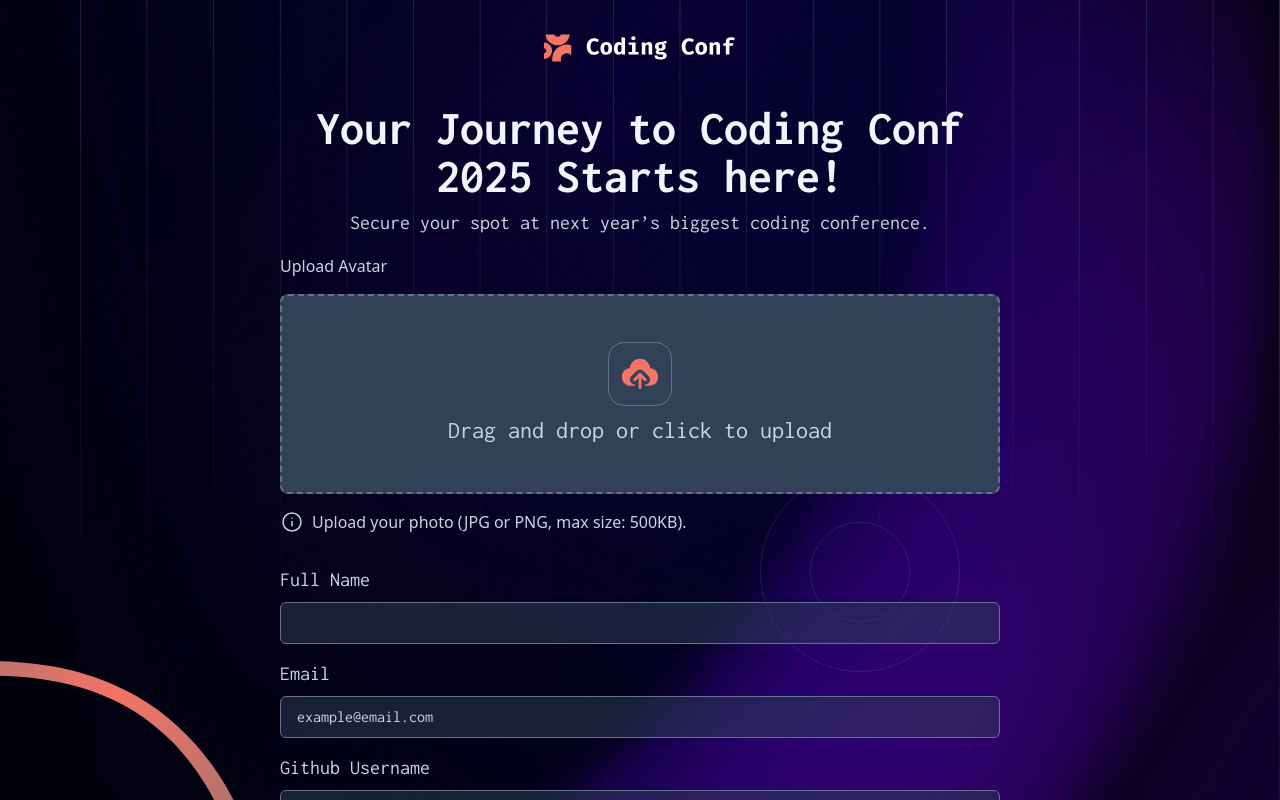
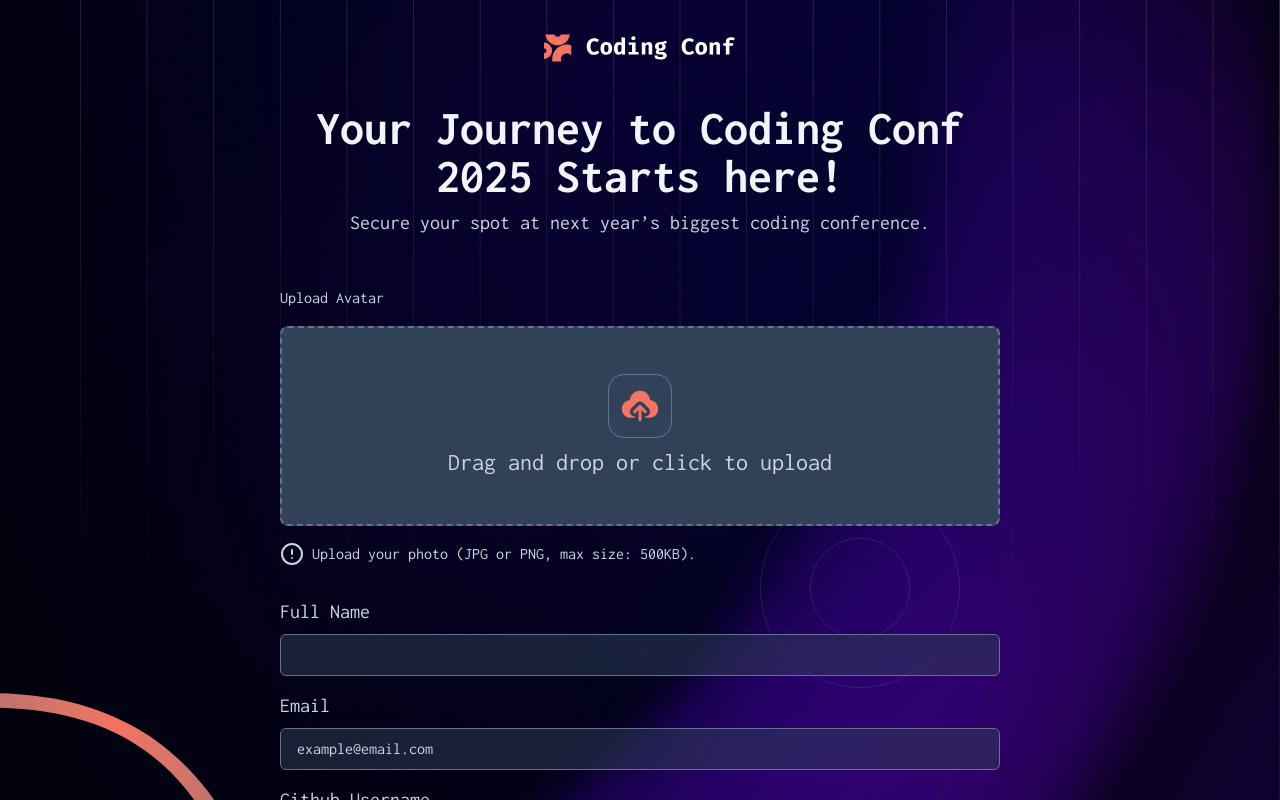
Before and after one commit to flavioporfirio/frontend-mentor, a React (Vite) app in the folder conference-ticket-generator/: page / in a window 1280 px wide. Shown: the top 800 px of the page. Built offline with nearby package versions, Linux system fonts and the light colour scheme; the HTML template or start-up script is replaced by a standard one.

Commit message:
adding form data, handling form error, ticket component

```diff
--- a/conference-ticket-generator/index.html
+++ b/conference-ticket-generator/index.html
@@ -6,7 +6,7 @@
     <meta name="viewport" content="width=device-width, initial-scale=1.0" />
     <title>Vite + React</title>
   </head>
-  <body className="font-script">
+  <body>
     <div id="root"></div>
     <script type="module" src="/src/main.jsx"></script>
   </body>
--- a/conference-ticket-generator/package.json
+++ b/conference-ticket-generator/package.json
@@ -11,6 +11,7 @@
   },
   "dependencies": {
     "@tailwindcss/vite": "^4.0.6",
+    "lucide-react": "^0.475.0",
     "react": "^19.0.0",
     "react-dom": "^19.0.0",
     "react-dropzone": "^14.3.5",
--- a/conference-ticket-generator/src/App.jsx
+++ b/conference-ticket-generator/src/App.jsx
@@ -1,14 +1,29 @@
 import SignUpForm from "./pages/SignUpForm.jsx";
 import GeneratedTicket from "./pages/GeneratedTicket.jsx";
 
+import { useState } from "react";
+
+import Header from "./components/Header";
+import Form from "./components/Form";
+import Ticket from "./components/Ticket";
+
 export default function App() {
+  const [ticketGenerated, setTicketGenerated] = useState(false);
+  const [formData, setFormData] = useState({});
+
+  function handleFormData(data) {
+    setFormData({ ...data });
+  }
+  function handleTicketGenerated() {
+    setTicketGenerated((ticketGenerated) => !ticketGenerated);
+  }
+
   return (
-    // <div className="relative inset-0 bg-[url(./images/background-desktop.png)] bg-cover bg-no-repeat bg-center min-h-screen mx-auto flex flex-col items-center overflow-hidden z-[-10] ">
-    <div className="relative inset-0 min-h-screen mx-auto flex flex-col items-center overflow-hidden ">
+    <div className="relative inset-0 min-h-screen w-full mx-auto flex flex-col items-center overflow-hidden font-script">
       <img
         src="./images/background-desktop.png"
         alt="background"
-        className="absolute top-0 left-0 bg-cover bg-no-repeat bg-center z-[-1]"
+        className="absolute w-full h-full bg-cover bg-no-repeat bg-center z-[-1]"
       />
 
       <img
@@ -29,8 +44,44 @@ export default function App() {
         className="absolute top-1/2 right-1/4 w-[200px] h-auto z-[-1]"
       />
 
-      <SignUpForm />
-      <GeneratedTicket />
+      {ticketGenerated ? (
+        <GeneratedTicket>
+          <Header
+            title={
+              <p>
+                Congrats,{" "}
+                <span className="bg-gradient-to-r from-orange-500 to-white text-transparent bg-clip-text">
+                  {formData.watchFormData.name}!
+                </span>{" "}
+                Your ticket is ready.
+              </p>
+            }
+            subtitle={
+              <p>
+                We have emailed your ticket to{" "}
+                <span className="text-orange-500">
+                  {formData.watchFormData.email}
+                </span>{" "}
+                and will send updates in the run up to the event.
+              </p>
+            }
+          />
+
+          <Ticket formData={formData} />
+        </GeneratedTicket>
+      ) : (
+        <SignUpForm onHandleTicketGenerated={handleTicketGenerated}>
+          <Header
+            title="Your Journey to Coding Conf 2025 Starts here!"
+            subtitle="Secure your spot at next year&rsquo;s biggest coding conference."
+          />
+          {/* <Avatar /> */}
+          <Form
+            onHandleTicketGenerated={handleTicketGenerated}
+            onHandleFormData={handleFormData}
+          />
+        </SignUpForm>
+      )}
     </div>
   );
 }
--- a/conference-ticket-generator/src/components/Avatar.jsx
+++ b/conference-ticket-generator/src/components/Avatar.jsx
@@ -3,6 +3,7 @@ import { useDropzone } from "react-dropzone";
 
 import iconInfo from "../assets/icon-info.svg";
 import iconUpload from "../assets/icon-upload.svg";
+import { CircleAlert } from "lucide-react";
 
 export default function Avatar() {
   const [preview, setPreview] = useState(undefined);
@@ -73,8 +74,8 @@ export default function Avatar() {
       <div className="flex items-center gap-2">
         <img src={iconInfo} alt="info icon" className="w-6 h-6" />
 
-        <p className="text-slate-300">
-          Upload your photo (JPG or PNG, max size: 500KB).
+        <p className={"text-slate-300"}>
+          <p>Upload your photo (JPG or PNG, max size: 500KB).</p>
         </p>
       </div>
     </div>
--- a/conference-ticket-generator/src/components/Form.jsx
+++ b/conference-ticket-generator/src/components/Form.jsx
@@ -1,6 +1,14 @@
+import { useState, useCallback } from "react";
+import { useDropzone } from "react-dropzone";
+
+import iconUpload from "../assets/icon-upload.svg";
+
 import { useForm } from "react-hook-form";
+import { CircleAlert } from "lucide-react";
 
-export default function Form() {
+const FILE_LIMIT = 500000;
+
+export default function Form({ onHandleTicketGenerated, onHandleFormData }) {
   const {
     register,
     handleSubmit,
@@ -8,15 +16,97 @@ export default function Form() {
     formState: { errors },
   } = useForm();
 
-  const onSubmit = function (data) {
-    console.log(data);
+  const [preview, setPreview] = useState(undefined);
+  const [selectedFile, setSelectedFile] = useState(undefined);
+
+  const onDrop = useCallback((acceptedFiles) => {
+    if (isValidFile(acceptedFiles[0])) {
+      setSelectedFile(acceptedFiles[0]);
+      const file = new FileReader();
+
+      file.onload = function () {
+        setPreview(file.result);
+      };
+
+      file.readAsDataURL(acceptedFiles[0]);
+    } else {
+      setSelectedFile(acceptedFiles[0]);
+      // alert("Invalid file type or size");
+    }
+  }, []);
+
+  const { getRootProps, getInputProps } = useDropzone({
+    onDrop,
+  });
+
+  const isValidFile = (file) => {
+    return file && file.type.startsWith("image/") && file.size <= FILE_LIMIT;
   };
+
+  const onSubmit = function () {
+    onHandleFormData({ watchFormData, selectedFile });
+    onHandleTicketGenerated();
+  };
+
+  const watchFormData = watch();
 
   return (
     <form
       onSubmit={handleSubmit(onSubmit)}
       className="flex flex-col gap-4 my-8"
     >
+      <div className="flex flex-col gap-4 my-4">
+        <p className="text-slate-300">Upload Avatar</p>
+
+        <div
+          className="relative flex flex-col items-center gap-3 h-50 rounded-lg border-dashed border-2 border-slate-500 justify-center bg-slate-700"
+          {...getRootProps()}
+        >
+          {preview ? (
+            <p className="w-50 h-50 flex items-center justify-center">
+              <img src={preview} alt="uploaded preview" />
+            </p>
+          ) : (
+            <label htmlFor="image" className="flex flex-col items-center gap-2">
+              <img
+                src={iconUpload}
+                alt="upload icon"
+                className="bg-slate-700 border
+            multiple
+            border-slate-500 rounded-2xl w-16 h-16 p-2"
+              />
+              <span className="text-2xl text-slate-300 font-script">
+                Drag and drop or click to upload
+              </span>
+            </label>
+          )}
+
+          <input
+            name="image"
+            type="file"
+            id="image"
+            accept="image/jpg, image/png"
+            className="w-full h-full opacity-0 absolute"
+            {...getInputProps()}
+          />
+        </div>
+
+        <div className="flex items-center gap-2">
+          <p
+            className={`flex gap-2 text-base ${
+              selectedFile && !isValidFile(selectedFile)
+                ? "text-orange-700"
+                : "text-slate-300"
+            }`}
+          >
+            <CircleAlert />
+            {selectedFile && !isValidFile(selectedFile)
+              ? "File too large. Please upload a photo under 500KB."
+              : "Upload your photo (JPG or PNG, max size: 500KB)."}
+          </p>
+        </div>
+      </div>
+
       <div className="flex flex-col gap-2">
         <label className="text-slate-300 font-script  text-xl" htmlFor="name">
           Full Name
@@ -25,8 +115,14 @@ export default function Form() {
           name="name"
           type="text"
           className="w-full px-4 py-2 bg-slate-700/50 border border-slate-500 rounded-md focus:outline-none focus:ring-1 focus:ring-slate-300 text-slate-300 font-script text-base "
-          {...register("name", { required: true })}
+          {...register("name", { required: "Enter your name." })}
         />
+        {errors.name && (
+          <div className="flex gap-2 text-orange-700 text-base">
+            <CircleAlert />
+            <p>{errors.name.message}</p>
+          </div>
+        )}
       </div>
       <div className="flex flex-col gap-2">
         <label className="text-slate-300 font-script  text-xl" htmlFor="email">
@@ -35,24 +131,43 @@ export default function Form() {
         <input
           name="email"
           type="email"
-          {...register("email", {
-            pattern: /^[a-zA-Z0-9._%+-]+@[a-zA-Z0-9.-]+\.[a-zA-Z]{2,}$/,
-          })}
+          {...register(
+            "email",
+            {
+              pattern: /^[a-zA-Z0-9._%+-]+@[a-zA-Z0-9.-]+\.[a-zA-Z]{2,}$/,
+            },
+            { required: "Enter a valid email address." }
+          )}
           className="z-10 w-full px-4 py-2 bg-slate-700/50 border border-slate-500 rounded-md focus:outline-none focus:ring-1 focus:ring-slate-300 text-slate-300 font-script text-base placeholder-slate-300"
           placeholder="example@email.com"
         />
+        {errors.email && (
+          <div className="flex gap-2 text-orange-700 text-base">
+            <CircleAlert />
+            <p>{errors.email.message}</p>
+          </div>
+        )}
       </div>
+
       <div className="flex flex-col gap-2">
         <label className="text-slate-300 font-script  text-xl" htmlFor="github">
           Github Username
         </label>
         <input
-          name="github-username"
+          name="githubUsername"
           type="text"
-          {...register("github-username", { required: true })}
+          {...register("githubUsername", {
+            required: "Enter your github username.",
+          })}
           className="w-full px-4 py-2 bg-slate-700/50 border border-slate-500 rounded-md focus:outline-none focus:ring-1 focus:ring-slate-300 text-slate-300 font-script text-base placeholder-slate-300"
           placeholder="@yourusername"
         />
+        {errors.githubUsername && (
+          <div className="flex gap-2 text-orange-700 text-base">
+            <CircleAlert />
+            <p>{errors.githubUsername.message}</p>
+          </div>
+        )}
       </div>
 
       <button
--- /dev/null
+++ b/conference-ticket-generator/src/components/Ticket.jsx
@@ -0,0 +1,40 @@
+const date = new Date();
+
+export default function Ticket({ formData }) {
+  const imageUrl = URL.createObjectURL(formData.selectedFile);
+
+  console.log(formData);
+  return (
+    <div className="relative bg-[url(./images/pattern-ticket.svg)] bg-center bg-no-repeat bg-contain w-full h-[400px] object-contain mt-20 grid grid-cols-2 p-8">
+      <div className="flex flex-col justify-between my-4">
+        <div className="">
+          <img src="./images/logo-full.svg" alt="logo" className="w-80 h-24" />
+          <p className="pl-20 text-slate-300">
+            {date.toDateString()} / Austin, TX{" "}
+          </p>
+        </div>
+        <div className="flex gap-4 items-center">
+          <img
+            src={imageUrl}
+            alt={`avatar do ${formData.watchFormData.name}`}
+            className="w-20 h-20 rounded-2xl"
+          />
+          <div>
+            <p className="text-5xl text-slate-300 pb-2">
+              {formData.watchFormData.name}
+            </p>
+            <div className="flex gap-2 items-center">
+              <img src="./src/assets/icon-github.svg" alt="" />
+              <p className="text-slate-300 text-xl">
+                {`@${formData.watchFormData.githubUsername}`}
+              </p>
+            </div>
+          </div>
+        </div>
+      </div>
+      <div className="absolute top-[50%] right-5  text-slate-300 text-3xl rotate-90">
+        <p>#01609</p>
+      </div>
+    </div>
+  );
+}
--- a/conference-ticket-generator/src/index.css
+++ b/conference-ticket-generator/src/index.css
@@ -4,7 +4,6 @@
 
 @theme {
   --font-script: "Inconsolata", sans-serif;
-  --font-gradient: "linear-gradient(to right, hsl(7, 86%, 67%), hsl(0, 0%, 100%))";
 }
 /*
 - Neutral 0: hsl(0, 0%, 100%) // bg-white
--- a/conference-ticket-generator/src/pages/GeneratedTicket.jsx
+++ b/conference-ticket-generator/src/pages/GeneratedTicket.jsx
@@ -1,3 +1,3 @@
-export default function GeneratedTicket() {
-  return <div></div>;
+export default function GeneratedTicket({ children }) {
+  return <div>{children}</div>;
 }
--- a/conference-ticket-generator/src/pages/SignUpForm.jsx
+++ b/conference-ticket-generator/src/pages/SignUpForm.jsx
@@ -1,13 +1,4 @@
-import Avatar from "../components/Avatar";
-import Header from "../components/Header";
-import Form from "../components/Form";
-
-export default function SignUpForm() {
-  return (
-    <div>
-      <Header />
-      <Avatar />
-      <Form />
-    </div>
-  );
+// eslint-disable-next-line react/prop-types
+export default function SignUpForm({ children }) {
+  return <div>{children}</div>;
 }
```
Also changed, not shown: conference-ticket-generator/src/components/Header.jsx (+4 -4 lines), 2 other files (tests, documents, lock files or other folders).
